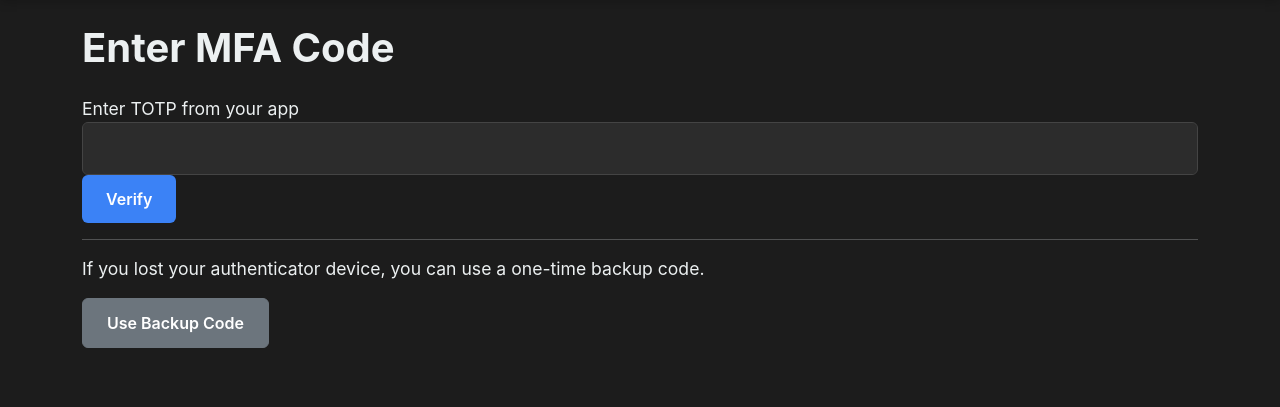
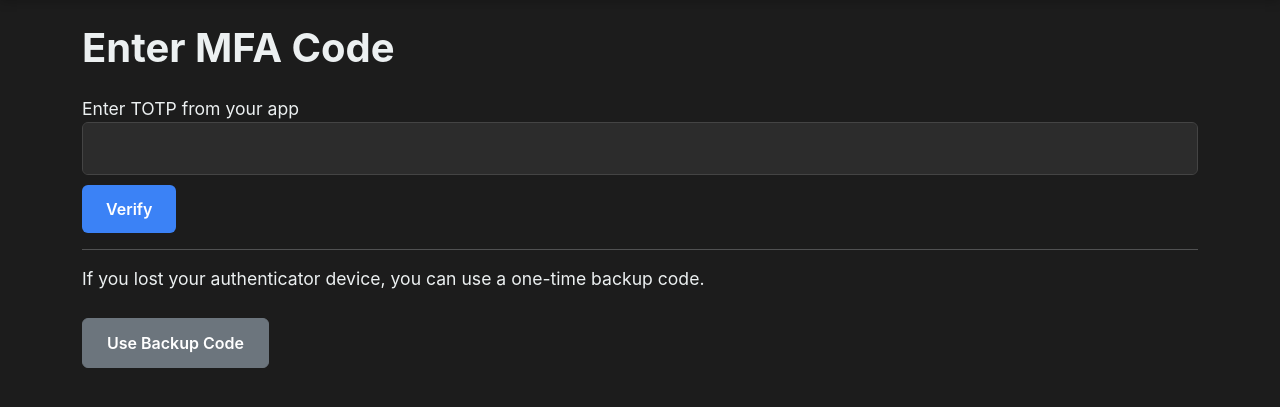
Before and after one commit to CyberPanther232/saltvault, a Flask app: template app/templates/login_mfa.html in a window 1280 px wide. Shown: the part 62-469 px from the top of the page. Run offline with Flask 3, Linux system fonts and the light colour scheme; the template is opened without the code that fills it, so the values that code supplies are empty; a user stored in the database is signed in; data comes from the database, SQL or seed files in the repository.

Commit message:
FIX: Updated the buttons on the mfa_setup.html and login_mfa.html pages

```diff
--- a/app/templates/login_mfa.html
+++ b/app/templates/login_mfa.html
@@ -9,9 +9,9 @@
             <label for="totp">Enter TOTP from your app</label>
             <input type="text" id="totp" name="totp" class="form-control" required>
         </div>
-        <button type="submit" class="btn btn-primary">Verify</button>
+        <button type="submit" class="btn btn-primary" style="margin-right: 10px; margin-top: 10px;">Verify</button>
     </form>
     <hr>
     <p>If you lost your authenticator device, you can use a one-time backup code.</p>
-    <a class="btn btn-secondary" href="{{ url_for('main.login_mfa_backup') }}">Use Backup Code</a>
+    <a class="btn btn-secondary" href="{{ url_for('main.login_mfa_backup') }}" style="margin-right: 10px; margin-top: 10px;">Use Backup Code</a>
 {% endblock %}
--- a/app/templates/mfa_setup.html
+++ b/app/templates/mfa_setup.html
@@ -24,6 +24,6 @@
             <label for="totp">TOTP Code</label>
             <input type="text" class="form-control" id="totp" name="totp" required>
         </div>
-        <button type="submit" class="btn btn-primary mt-3">Verify</button>
+        <button type="submit" class="btn btn-primary mt-3" style="margin-right: 10px; margin-top: 10px;">Verify</button>
     </form>
 {% endblock %}
--- a/app/templates/settings.html
+++ b/app/templates/settings.html
@@ -46,6 +46,8 @@
 	<p>Configure environment variables for Discord or Email notifications:</p>
 	<ul>
 		<li><code>DISCORD_WEBHOOK_URL</code> – Discord channel webhook for security events.</li>
+		<li><code>ENABLE_DISCORD_NOTIFICATIONS=True</code> - Enable or disable Discord notifications globally.</li>
+		<li><code>DISCORD_ALERT_LOGIN</code>, <code>DISCORD_ALERT_IMP_EXP</code>, <code>DISCORD_ALERT_DELETE</code>, <code>DISCORD_ALERT_SECURITY</code> - Enable or disable specific Discord notification categories.</li>
 		<li><code>EMAIL_ENABLED=True</code>, <code>SMTP_SERVER</code>, <code>SMTP_PORT</code>, <code>SMTP_USER</code>, <code>SMTP_PASSWORD</code>, <code>EMAIL_FROM</code>, <code>EMAIL_TO</code></li>
 	</ul>
 	<p>Edit <code>app/app.env</code> or your deployment environment and restart the application to apply changes.</p>
```
Also changed, not shown: ReadMe.md.
